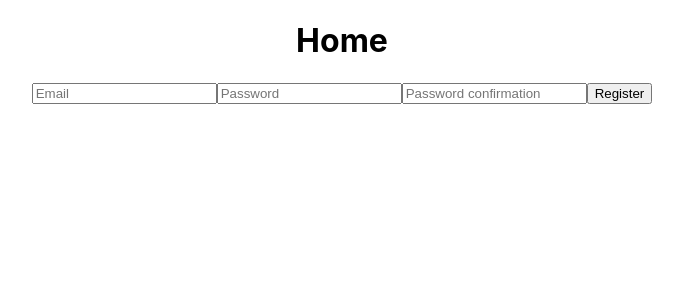
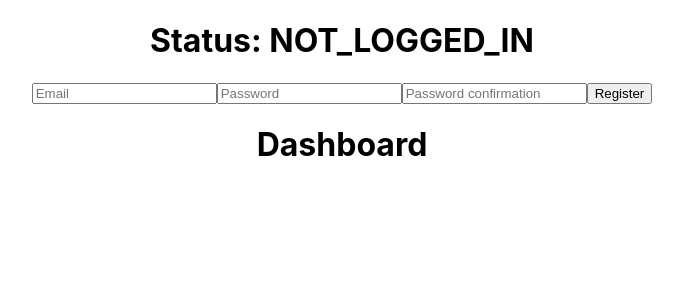
Before and after one commit to imhilla/TelCars, a React (Create React App) app in the folder react-frontend/: page / in a window 1280 px wide. Shown: the top 300 px of the page, without its empty margins (298-981 px from the left). Built offline with nearby package versions, Linux system fonts and the light colour scheme.

Commit message:
add logged in status props

```diff
--- a/react-frontend/src/components/App.js
+++ b/react-frontend/src/components/App.js
@@ -1,3 +1,6 @@
+/* eslint-disable react/destructuring-assignment */
+/* eslint-disable react/jsx-props-no-spreading */
+/* eslint-disable react/prefer-stateless-function */
 /* eslint-disable no-unused-vars */
 import React from 'react';
 import './App.css';
@@ -12,17 +15,33 @@ import {
 import Home from './Home';
 import Dashboard from './Dashboard';
 
-function App() {
+class App extends React.Component {
+  constructor(props) {
+    super(props);
+    this.state = {
+      loggedInStatus: 'NOT_LOGGED_IN',
+      user: {},
+    };
+  }
+
+  render() {
     return (
       <div className="App">
         <Router>
           <switch>
-          <Route exact path="/" component={Home} />
-          <Route exact path="/dashboard" component={Dashboard} />
+            <Route
+              exact
+              path="/"
+              render={props => (
+                <Home {...props} loggedInStatus={this.state.loggedInStatus} />
+              )}
+            />
+            <Route exact pa th="/dashboard" component={Dashboard} />
           </switch>
         </Router>
       </div>
     );
   }
+}
 
 export default App;
--- a/react-frontend/src/components/Home.js
+++ b/react-frontend/src/components/Home.js
@@ -1,12 +1,20 @@
+/* eslint-disable no-useless-constructor */
+/* eslint-disable react/prop-types */
+/* eslint-disable react/destructuring-assignment */
+/* eslint-disable react/jsx-one-expression-per-line */
 /* eslint-disable react/prefer-stateless-function */
 import React from 'react';
 import Registration from './auth/Registration';
 
 class Home extends React.Component {
+  constructor(props) {
+    super(props);
+  }
+
   render() {
     return (
       <div>
-        <h1>Home</h1>
+        <h1>Status: {this.props.loggedInStatus}</h1>
         <Registration />
       </div>
     );
--- a/react-frontend/src/components/auth/Registration.js
+++ b/react-frontend/src/components/auth/Registration.js
@@ -26,7 +26,7 @@ class Registration extends React.Component {
 
   handleSubmit(event) {
     const { email, password, password_confirmation } = this.state;
-    axios.post('https://localhost:3001/registrations', {
+    axios.post('http://localhost:3001/registrations', {
       user: {
         email,
         password,
@@ -35,6 +35,8 @@ class Registration extends React.Component {
     }, { withCredentials: true })
       .then(response => {
         console.log('registartion response', response);
+      }).catch(error => {
+        console.log('registration', error);
       });
     event.preventDefault();
   }
```
Lines whose indentation alone changed are shown as unchanged.
